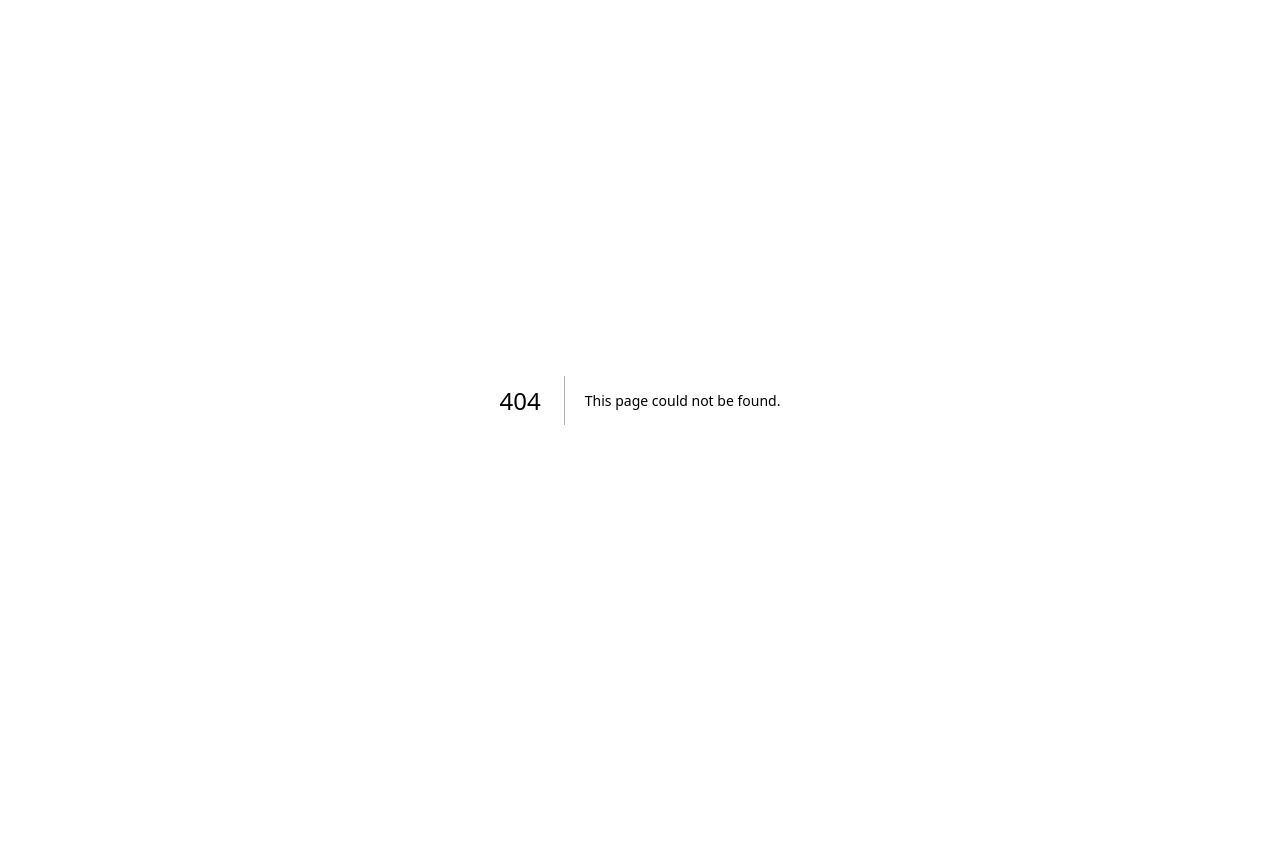
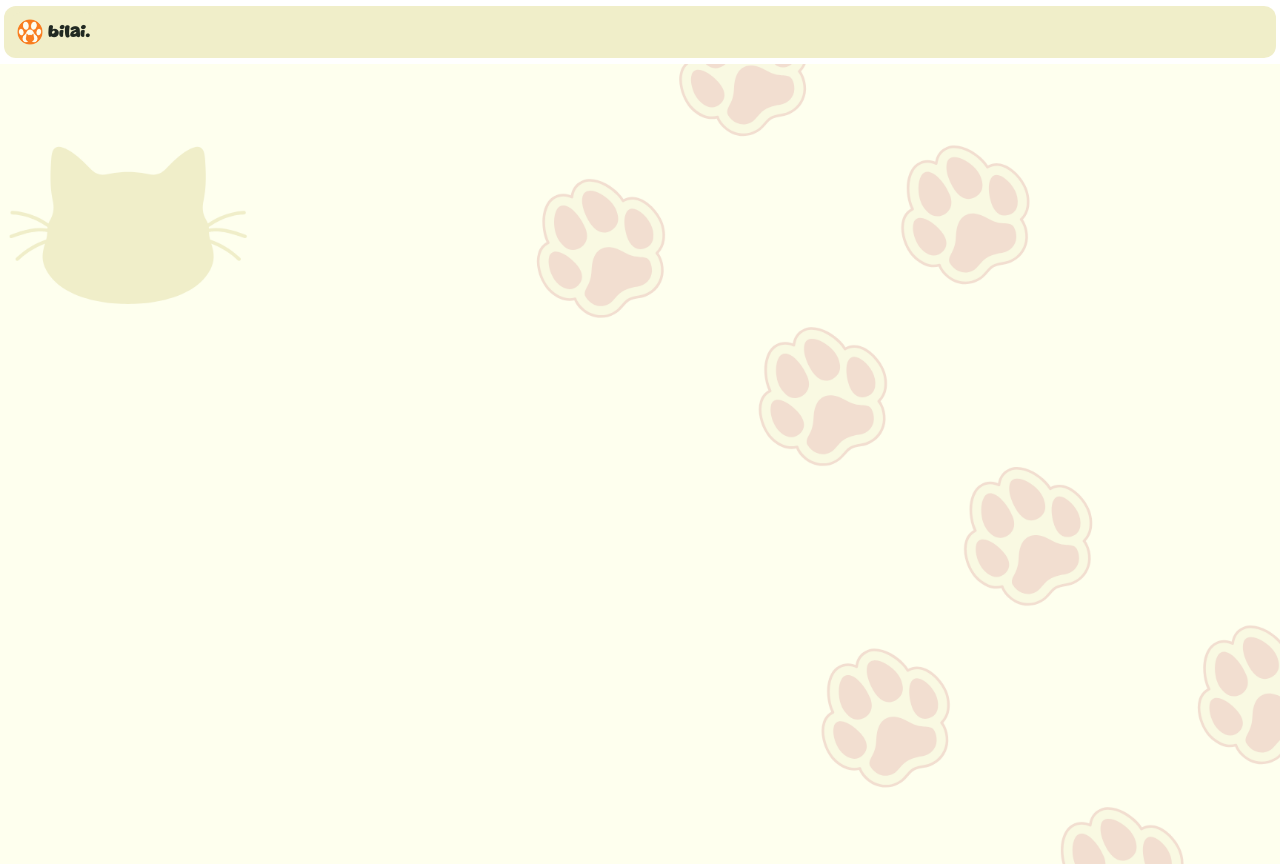
Before and after one commit to jahinhossain8573/bilai, a Next.js app: page /signup_form in a window 1280 px wide. Before the commit this address had no page. Before the commit the page ends 800 px from the top, so only its background shows below. Built offline with nearby package versions, Linux system fonts and the light colour scheme.

Commit message:
Added a sign_up page

```diff
--- /dev/null
+++ b/app/signup_form/page.tsx
@@ -0,0 +1,17 @@
+export default function Page() {
+  return (
+    <div>
+      <header className=" bg-[#f0eec9] p-1.5  flex gap-4 my-1.5 mx-1 items-center rounded-xl">
+        {/* Navbar */}
+        <div className="bg-[#f0eec9] rounded-xl p-1 md:flex md:grid-cols-1 md:items-center">
+          <img src="/Bilai.png" width={32} height={32} />
+          {/* ADD IN LOGO AND THE "BILAI" TEXT HERE */}
+          <h1 className="text-1xl font-matcha-mint font-normal text-[#212922] mx-0.5">
+            bilai.
+          </h1>
+        </div>
+      </header>
+      <div className="bg-[url('/Background.png')] bg-cover bg-no-repeat bg-center w-full h-full min-h-screen"></div>
+    </div>
+  );
+}
```
